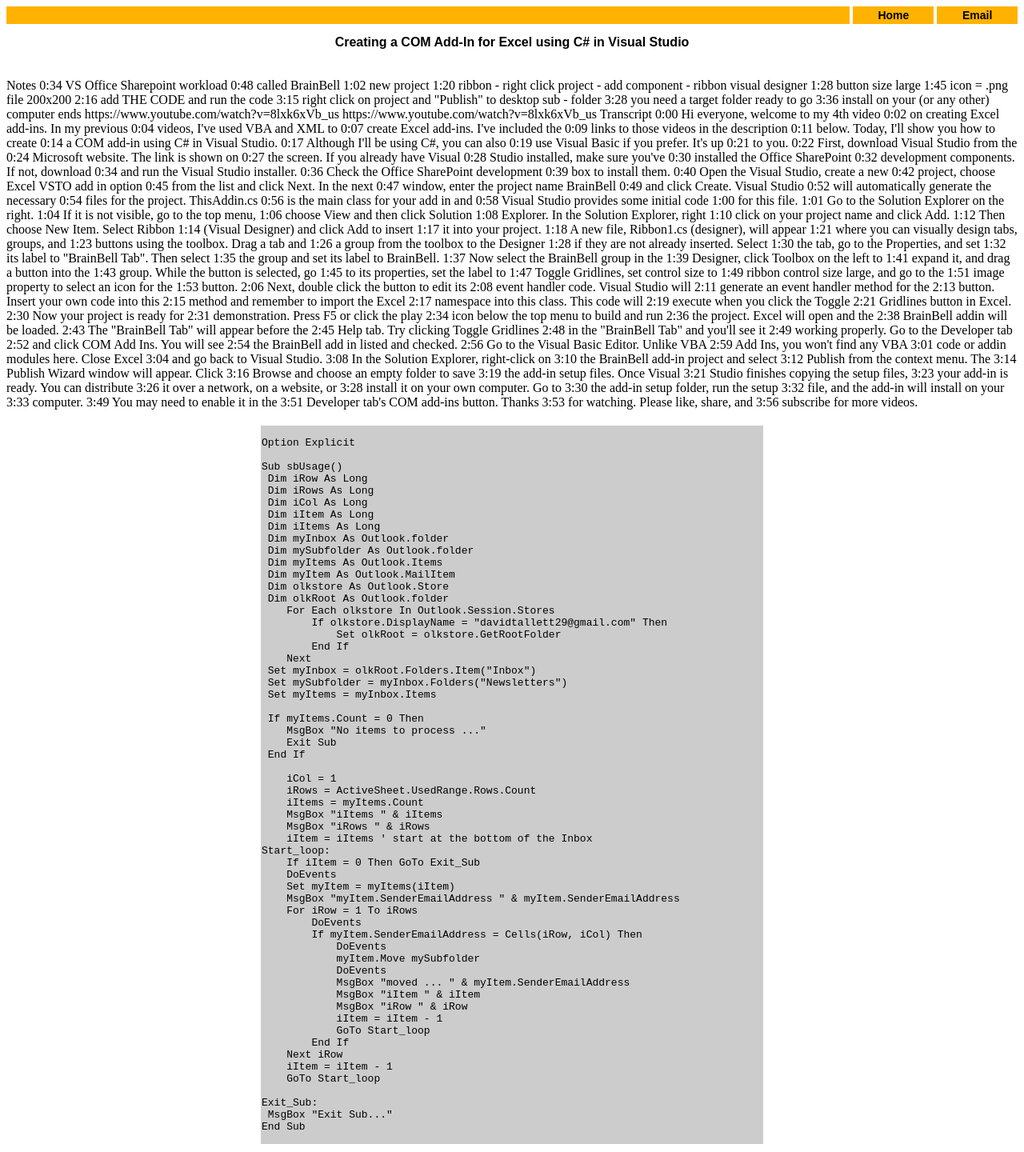
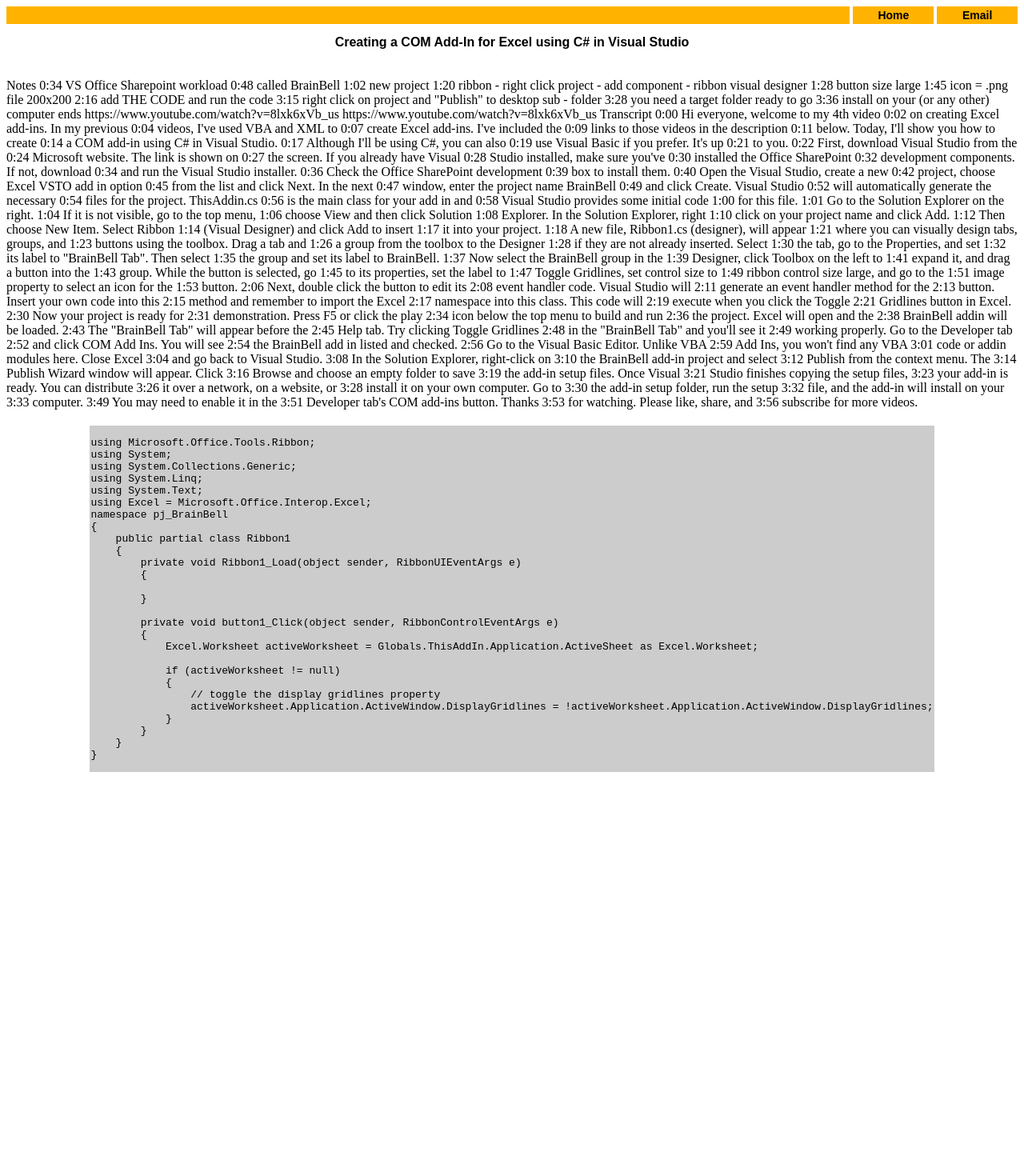
Before and after one commit to DaveTallett26/davetallett26.github.io, a Jekyll site: the page excel-addin.html, which Jekyll copies as it is, in a window 1280 px wide. Shown: the whole page at 80% size. Built offline with Jekyll 4.4.1, drawn with Linux system fonts in a browser that asks for light colours; after the commit the page ends 975 px from its top, so only the background shows below that.

Commit message:
Update excel-addin.html THE CODE

```diff
--- a/excel-addin.html
+++ b/excel-addin.html
@@ -239,64 +239,33 @@
 <font size=3>
 <font face="arial">
 <pre>
-Option Explicit
+using Microsoft.Office.Tools.Ribbon;
+using System;
+using System.Collections.Generic;
+using System.Linq;
+using System.Text;
+using Excel = Microsoft.Office.Interop.Excel;
+namespace pj_BrainBell
+{
+    public partial class Ribbon1
+    {
+        private void Ribbon1_Load(object sender, RibbonUIEventArgs e)
+        {
 
-Sub sbUsage()
- Dim iRow As Long
- Dim iRows As Long
- Dim iCol As Long
- Dim iItem As Long
- Dim iItems As Long
- Dim myInbox As Outlook.folder
- Dim mySubfolder As Outlook.folder
- Dim myItems As Outlook.Items
- Dim myItem As Outlook.MailItem
- Dim olkstore As Outlook.Store
- Dim olkRoot As Outlook.folder
-    For Each olkstore In Outlook.Session.Stores
-        If olkstore.DisplayName = "davidtallett29@gmail.com" Then
-            Set olkRoot = olkstore.GetRootFolder
-        End If
-    Next
- Set myInbox = olkRoot.Folders.Item("Inbox")
- Set mySubfolder = myInbox.Folders("Newsletters")
- Set myItems = myInbox.Items
+        }
 
- If myItems.Count = 0 Then
-    MsgBox "No items to process ..."
-    Exit Sub
- End If
+        private void button1_Click(object sender, RibbonControlEventArgs e)
+        {
+            Excel.Worksheet activeWorksheet = Globals.ThisAddIn.Application.ActiveSheet as Excel.Worksheet;
 
-    iCol = 1
-    iRows = ActiveSheet.UsedRange.Rows.Count
-    iItems = myItems.Count
-    MsgBox "iItems " & iItems
-    MsgBox "iRows " & iRows
-    iItem = iItems ' start at the bottom of the Inbox
-Start_loop:
-    If iItem = 0 Then GoTo Exit_Sub
-    DoEvents
-    Set myItem = myItems(iItem)
-    MsgBox "myItem.SenderEmailAddress " & myItem.SenderEmailAddress
-    For iRow = 1 To iRows
-        DoEvents
-        If myItem.SenderEmailAddress = Cells(iRow, iCol) Then
-            DoEvents
-            myItem.Move mySubfolder
-            DoEvents
-            MsgBox "moved ... " & myItem.SenderEmailAddress
-            MsgBox "iItem " & iItem
-            MsgBox "iRow " & iRow
-            iItem = iItem - 1
-            GoTo Start_loop
-        End If
-    Next iRow
-    iItem = iItem - 1
-    GoTo Start_loop
-
-Exit_Sub:
- MsgBox "Exit Sub..."
-End Sub
+            if (activeWorksheet != null)
+            {
+                // toggle the display gridlines property
+                activeWorksheet.Application.ActiveWindow.DisplayGridlines = !activeWorksheet.Application.ActiveWindow.DisplayGridlines;
+            }
+        }
+    }
+}
 </pre>
 </font>
 </font>
```
